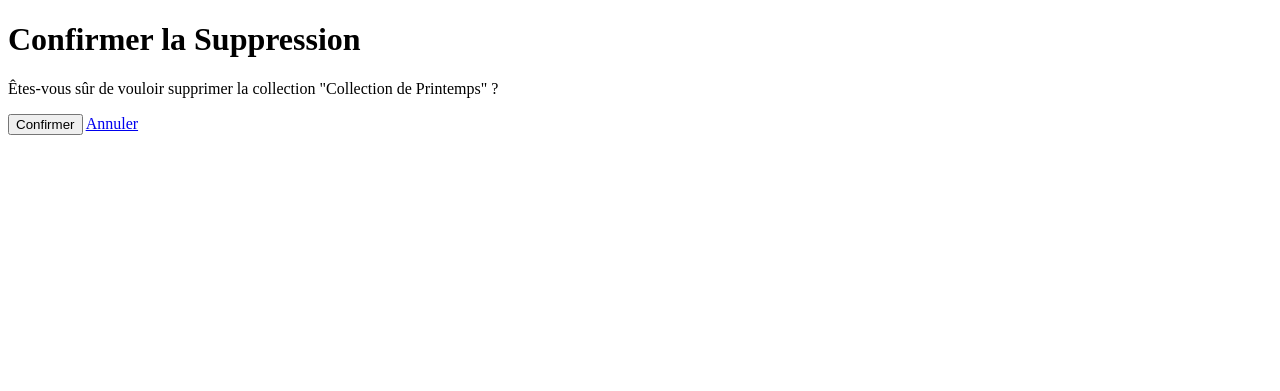
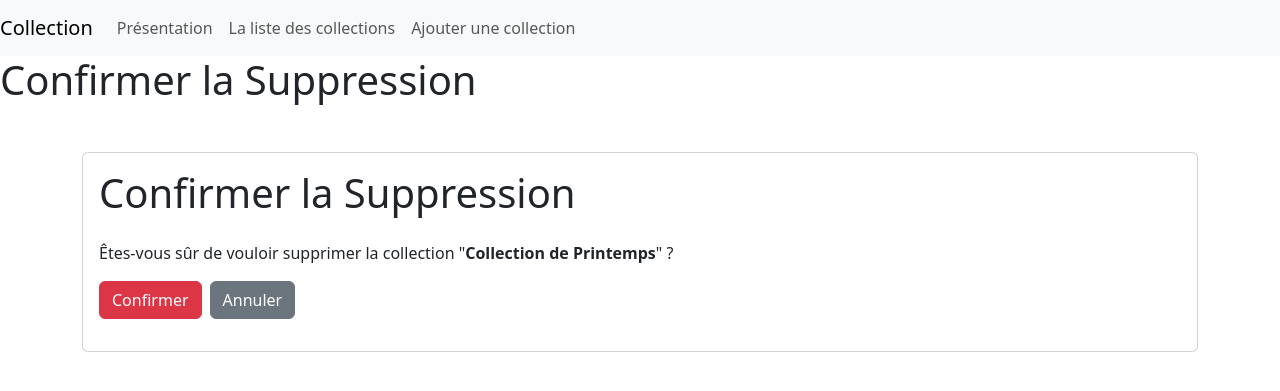
Before and after one commit to BelbazMelina/ProjetDjango, a Django app: page /delete/1/ in a window 1280 px wide. Shown: the top 391 px of the page. Run offline with Django 5.2, Linux system fonts and the light colour scheme; data comes from the database, SQL or seed files in the repository; some libraries are stand-ins or nearby versions.

Commit message:
confirmer suppression

```diff
--- a/CC/cc/collec_management/templates/collec_management/collection_confirm_delete.html
+++ b/CC/cc/collec_management/templates/collec_management/collection_confirm_delete.html
@@ -1,17 +1,21 @@
-<!DOCTYPE html>
-<html lang="fr">
-<head>
-    <meta charset="UTF-8">
-    <meta name="viewport" content="width=device-width, initial-scale=1.0">
-    <title>Confirmer la Suppression</title>
-</head>
-<body>
-    <h1>Confirmer la Suppression</h1>
-    <p>Êtes-vous sûr de vouloir supprimer la collection "{{ collection.title }}" ?</p>
-    <form method="post">
-        {% csrf_token %}
-        <button type="submit">Confirmer</button>
-        <a href="{% url 'collection_list' %}">Annuler</a>
-    </form>
-</body>
-</html>
+{% extends "collec_management/base.html" %}
+{% load bootstrap5 %}
+{% block title %}Confirmer la Suppression{% endblock %}
+
+{% block content %}
+<div class="container mt-5">
+    <div class="card">
+        <div class="card-body">
+            <h1 class="card-title mb-4">Confirmer la Suppression</h1>
+            <p class="card-text">Êtes-vous sûr de vouloir supprimer la collection "<strong>{{ collection.title }}</strong>" ?</p>
+            <form method="post">
+                {% csrf_token %}
+                <div class="d-flex justify-content-start">
+                    <button type="submit" class="btn btn-danger me-2">Confirmer</button>
+                    <a href="{% url 'collection_list' %}" class="btn btn-secondary">Annuler</a>
+                </div>
+            </form>
+        </div>
+    </div>
+</div>
+{% endblock %}
```
Also changed, not shown: CC/cc/README.md.
